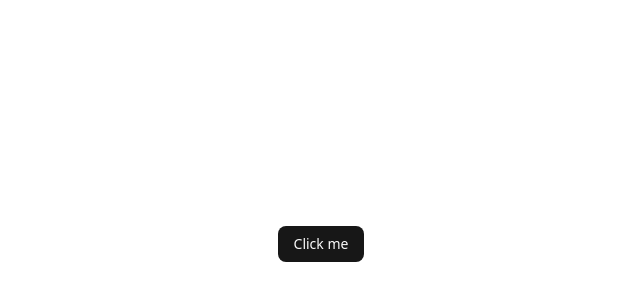
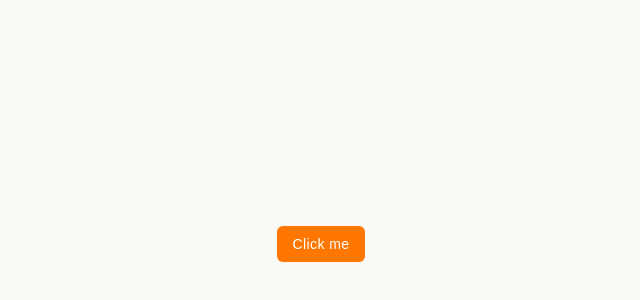
Before and after one commit to Jisap/vite-bitblog-2025, a React (Vite) app: page / in a window 1280 px wide. Shown: the part 156-456 px from the top of the page, without its empty margins (319-959 px from the left). Built offline with nearby package versions, Linux system fonts and the light colour scheme.

Commit message:
Enhance CSS with custom properties for theming and layout adjustments. Added dark mode support and improved typography styles. Refactored existing styles for better organization and maintainability.

```diff
--- a/src/index.css
+++ b/src/index.css
@@ -1,13 +1,115 @@
-@import "tailwindcss";
-@import "tw-animate-css";
+@import 'tailwindcss';
+@import 'tw-animate-css';
 
 @custom-variant dark (&:is(.dark *));
 
+:root {
+  --background: hsl(48 33.3333% 97.0588%);
+  --foreground: hsl(44 19.4805% 15.098%);
+  --card: hsl(48 33.3333% 97.0588%);
+  --card-foreground: hsl(60 1.9608% 10%);
+  --popover: hsl(0 0% 100%);
+  --popover-foreground: hsl(50.7692 19.403% 13.1373%);
+  --primary: hsl(28 100% 50%);
+  --primary-foreground: hsl(0 0% 100%);
+  --secondary: hsl(46.1538 22.807% 88.8235%);
+  --secondary-foreground: hsl(50.7692 8.4967% 30%);
+  --muted: hsl(44 29.4118% 90%);
+  --muted-foreground: hsl(45 2.1739% 36.0784%);
+  --accent: hsl(46.1538 22.807% 88.8235%);
+  --accent-foreground: hsl(50.7692 19.403% 13.1373%);
+  --destructive: hsl(60 1.9608% 10%);
+  --destructive-foreground: hsl(0 0% 100%);
+  --border: hsl(50 7.5% 84.3137%);
+  --input: hsl(50.7692 7.9755% 68.0392%);
+  --ring: hsl(28 100% 50%);
+  --chart-1: hsl(27.7457 76.8889% 44.1176%);
+  --chart-2: hsl(251.4545 84.6154% 74.5098%);
+  --chart-3: hsl(46.1538 28.2609% 81.9608%);
+  --chart-4: hsl(256.5517 49.1525% 88.4314%);
+  --chart-5: hsl(28.1879 81.4208% 35.8824%);
+  --sidebar: hsl(51.4286 25.9259% 94.7059%);
+  --sidebar-foreground: hsl(60 2.521% 23.3333%);
+  --sidebar-primary: hsl(15.1111 55.5556% 52.3529%);
+  --sidebar-primary-foreground: hsl(0 0% 98.4314%);
+  --sidebar-accent: hsl(46.1538 22.807% 88.8235%);
+  --sidebar-accent-foreground: hsl(0 0% 20.3922%);
+  --sidebar-border: hsl(0 0% 92.1569%);
+  --sidebar-ring: hsl(0 0% 70.9804%);
+  --font-sans: Poppins, ui-sans-serif, sans-serif, system-ui;
+  --font-serif: ui-serif, Georgia, Cambria, 'Times New Roman', Times, serif;
+  --font-mono: ui-monospace, SFMono-Regular, Menlo, Monaco, Consolas,
+    'Liberation Mono', 'Courier New', monospace;
+  --radius: 0.5rem;
+  --shadow-2xs: 0 1px 3px 0px hsl(0 0% 0% / 0.05);
+  --shadow-xs: 0 1px 3px 0px hsl(0 0% 0% / 0.05);
+  --shadow-sm: 0 1px 3px 0px hsl(0 0% 0% / 0.1),
+    0 1px 2px -1px hsl(0 0% 0% / 0.1);
+  --shadow: 0 1px 3px 0px hsl(0 0% 0% / 0.1), 0 1px 2px -1px hsl(0 0% 0% / 0.1);
+  --shadow-md: 0 1px 3px 0px hsl(0 0% 0% / 0.1),
+    0 2px 4px -1px hsl(0 0% 0% / 0.1);
+  --shadow-lg: 0 1px 3px 0px hsl(0 0% 0% / 0.1),
+    0 4px 6px -1px hsl(0 0% 0% / 0.1);
+  --shadow-xl: 0 1px 3px 0px hsl(0 0% 0% / 0.1),
+    0 8px 10px -1px hsl(0 0% 0% / 0.1);
+  --shadow-2xl: 0 1px 3px 0px hsl(0 0% 0% / 0.25);
+  --tracking-normal: 0.025em;
+  --spacing: 0.25rem;
+}
+
+.dark {
+  --background: hsl(60 2.7027% 14.5098%);
+  --foreground: hsl(51.4286 25.9259% 94.7059%);
+  --card: hsl(60 2.7027% 14.5098%);
+  --card-foreground: hsl(48 33.3333% 97.0588%);
+  --popover: hsl(60 2.1277% 18.4314%);
+  --popover-foreground: hsl(60 5.4545% 89.2157%);
+  --primary: hsl(24.5815 94.9791% 53.1373%);
+  --primary-foreground: hsl(0 0% 100%);
+  --secondary: hsl(48 33.3333% 97.0588%);
+  --secondary-foreground: hsl(60 2.1277% 18.4314%);
+  --muted: hsl(60 3.8462% 10.1961%);
+  --muted-foreground: hsl(52 12.8205% 77.0588%);
+  --accent: hsl(48 9.8039% 10%);
+  --accent-foreground: hsl(51.4286 25.9259% 94.7059%);
+  --destructive: hsl(0 84.2365% 60.1961%);
+  --destructive-foreground: hsl(0 0% 100%);
+  --border: hsl(60 5.0847% 23.1373%);
+  --input: hsl(52.5 5.1282% 30.5882%);
+  --ring: hsl(24.5815 94.9791% 53.1373%);
+  --chart-1: hsl(24.8619 73.8776% 48.0392%);
+  --chart-2: hsl(251.4545 84.6154% 74.5098%);
+  --chart-3: hsl(48 9.8039% 10%);
+  --chart-4: hsl(248.2759 25.2174% 22.549%);
+  --chart-5: hsl(25.0685 75.2577% 38.0392%);
+  --sidebar: hsl(30 3.3333% 11.7647%);
+  --sidebar-foreground: hsl(46.1538 9.7744% 73.9216%);
+  --sidebar-primary: hsl(0 0% 20.3922%);
+  --sidebar-primary-foreground: hsl(0 0% 98.4314%);
+  --sidebar-accent: hsl(60 1.9608% 10%);
+  --sidebar-accent-foreground: hsl(46.1538 9.7744% 73.9216%);
+  --sidebar-border: hsl(0 0% 92.1569%);
+  --sidebar-ring: hsl(0 0% 70.9804%);
+  --font-sans: Poppins, ui-sans-serif, sans-serif, system-ui;
+  --font-serif: ui-serif, Georgia, Cambria, 'Times New Roman', Times, serif;
+  --font-mono: ui-monospace, SFMono-Regular, Menlo, Monaco, Consolas,
+    'Liberation Mono', 'Courier New', monospace;
+  --radius: 0.5rem;
+  --shadow-2xs: 0 1px 3px 0px hsl(0 0% 0% / 0.05);
+  --shadow-xs: 0 1px 3px 0px hsl(0 0% 0% / 0.05);
+  --shadow-sm: 0 1px 3px 0px hsl(0 0% 0% / 0.1),
+    0 1px 2px -1px hsl(0 0% 0% / 0.1);
+  --shadow: 0 1px 3px 0px hsl(0 0% 0% / 0.1), 0 1px 2px -1px hsl(0 0% 0% / 0.1);
+  --shadow-md: 0 1px 3px 0px hsl(0 0% 0% / 0.1),
+    0 2px 4px -1px hsl(0 0% 0% / 0.1);
+  --shadow-lg: 0 1px 3px 0px hsl(0 0% 0% / 0.1),
+    0 4px 6px -1px hsl(0 0% 0% / 0.1);
+  --shadow-xl: 0 1px 3px 0px hsl(0 0% 0% / 0.1),
+    0 8px 10px -1px hsl(0 0% 0% / 0.1);
+  --shadow-2xl: 0 1px 3px 0px hsl(0 0% 0% / 0.25);
+}
+
 @theme inline {
-  --radius-sm: calc(var(--radius) - 4px);
-  --radius-md: calc(var(--radius) - 2px);
-  --radius-lg: var(--radius);
-  --radius-xl: calc(var(--radius) + 4px);
   --color-background: var(--background);
   --color-foreground: var(--foreground);
   --color-card: var(--card);
@@ -23,6 +125,7 @@
   --color-accent: var(--accent);
   --color-accent-foreground: var(--accent-foreground);
   --color-destructive: var(--destructive);
+  --color-destructive-foreground: var(--destructive-foreground);
   --color-border: var(--border);
   --color-input: var(--input);
   --color-ring: var(--ring);
@@ -39,75 +142,35 @@
   --color-sidebar-accent-foreground: var(--sidebar-accent-foreground);
   --color-sidebar-border: var(--sidebar-border);
   --color-sidebar-ring: var(--sidebar-ring);
+
+  --font-sans: var(--font-sans);
+  --font-mono: var(--font-mono);
+  --font-serif: var(--font-serif);
+
+  --radius-sm: calc(var(--radius) - 4px);
+  --radius-md: calc(var(--radius) - 2px);
+  --radius-lg: var(--radius);
+  --radius-xl: calc(var(--radius) + 4px);
+
+  --shadow-2xs: var(--shadow-2xs);
+  --shadow-xs: var(--shadow-xs);
+  --shadow-sm: var(--shadow-sm);
+  --shadow: var(--shadow);
+  --shadow-md: var(--shadow-md);
+  --shadow-lg: var(--shadow-lg);
+  --shadow-xl: var(--shadow-xl);
+  --shadow-2xl: var(--shadow-2xl);
+
+  --tracking-tighter: calc(var(--tracking-normal) - 0.05em);
+  --tracking-tight: calc(var(--tracking-normal) - 0.025em);
+  --tracking-normal: var(--tracking-normal);
+  --tracking-wide: calc(var(--tracking-normal) + 0.025em);
+  --tracking-wider: calc(var(--tracking-normal) + 0.05em);
+  --tracking-widest: calc(var(--tracking-normal) + 0.1em);
 }
 
-:root {
-  --radius: 0.625rem;
-  --background: oklch(1 0 0);
-  --foreground: oklch(0.145 0 0);
-  --card: oklch(1 0 0);
-  --card-foreground: oklch(0.145 0 0);
-  --popover: oklch(1 0 0);
-  --popover-foreground: oklch(0.145 0 0);
-  --primary: oklch(0.205 0 0);
-  --primary-foreground: oklch(0.985 0 0);
-  --secondary: oklch(0.97 0 0);
-  --secondary-foreground: oklch(0.205 0 0);
-  --muted: oklch(0.97 0 0);
-  --muted-foreground: oklch(0.556 0 0);
-  --accent: oklch(0.97 0 0);
-  --accent-foreground: oklch(0.205 0 0);
-  --destructive: oklch(0.577 0.245 27.325);
-  --border: oklch(0.922 0 0);
-  --input: oklch(0.922 0 0);
-  --ring: oklch(0.708 0 0);
-  --chart-1: oklch(0.646 0.222 41.116);
-  --chart-2: oklch(0.6 0.118 184.704);
-  --chart-3: oklch(0.398 0.07 227.392);
-  --chart-4: oklch(0.828 0.189 84.429);
-  --chart-5: oklch(0.769 0.188 70.08);
-  --sidebar: oklch(0.985 0 0);
-  --sidebar-foreground: oklch(0.145 0 0);
-  --sidebar-primary: oklch(0.205 0 0);
-  --sidebar-primary-foreground: oklch(0.985 0 0);
-  --sidebar-accent: oklch(0.97 0 0);
-  --sidebar-accent-foreground: oklch(0.205 0 0);
-  --sidebar-border: oklch(0.922 0 0);
-  --sidebar-ring: oklch(0.708 0 0);
-}
-
-.dark {
-  --background: oklch(0.145 0 0);
-  --foreground: oklch(0.985 0 0);
-  --card: oklch(0.205 0 0);
-  --card-foreground: oklch(0.985 0 0);
-  --popover: oklch(0.205 0 0);
-  --popover-foreground: oklch(0.985 0 0);
-  --primary: oklch(0.922 0 0);
-  --primary-foreground: oklch(0.205 0 0);
-  --secondary: oklch(0.269 0 0);
-  --secondary-foreground: oklch(0.985 0 0);
-  --muted: oklch(0.269 0 0);
-  --muted-foreground: oklch(0.708 0 0);
-  --accent: oklch(0.269 0 0);
-  --accent-foreground: oklch(0.985 0 0);
-  --destructive: oklch(0.704 0.191 22.216);
-  --border: oklch(1 0 0 / 10%);
-  --input: oklch(1 0 0 / 15%);
-  --ring: oklch(0.556 0 0);
-  --chart-1: oklch(0.488 0.243 264.376);
-  --chart-2: oklch(0.696 0.17 162.48);
-  --chart-3: oklch(0.769 0.188 70.08);
-  --chart-4: oklch(0.627 0.265 303.9);
-  --chart-5: oklch(0.645 0.246 16.439);
-  --sidebar: oklch(0.205 0 0);
-  --sidebar-foreground: oklch(0.985 0 0);
-  --sidebar-primary: oklch(0.488 0.243 264.376);
-  --sidebar-primary-foreground: oklch(0.985 0 0);
-  --sidebar-accent: oklch(0.269 0 0);
-  --sidebar-accent-foreground: oklch(0.985 0 0);
-  --sidebar-border: oklch(1 0 0 / 10%);
-  --sidebar-ring: oklch(0.556 0 0);
+body {
+  letter-spacing: var(--tracking-normal);
 }
 
 @layer base {
@@ -117,5 +180,76 @@
 
   body {
     @apply bg-background text-foreground;
+    letter-spacing: var(--tracking-normal);
+  }
+
+  .tiptap {
+    @apply grow outline-none;
+
+    h1,
+    h2,
+    h3 {
+      @apply font-semibold tracking-tight [&:not(:first-child)]:mt-6;
+    }
+
+    h1 {
+      @apply pb-2 text-3xl first:mt-0;
+    }
+
+    h2 {
+      @apply text-2xl;
+    }
+
+    h3 {
+      @apply text-xl;
+    }
+
+    p {
+      @apply leading-7 [&:not(:first-child)]:mt-6;
+    }
+
+    blockquote {
+      @apply mt-6 border-l-2 pl-6;
+    }
+
+    hr {
+      @apply my-6;
+    }
+
+    ul {
+      @apply my-6 ml-6 list-disc [&>li]:mt-2;
+    }
+
+    ol {
+      @apply my-6 ml-6 list-decimal [&>li]:mt-2;
+    }
+
+    code {
+      @apply bg-muted relative rounded px-[0.3rem] py-[0.2rem] font-mono;
+    }
+
+    .is-editor-empty:first-child {
+      @apply before:text-muted-foreground before:content-[attr(data-placeholder)] before:float-left before:h-0 before:pointer-events-none;
+    }
   }
 }
+
+@layer utilities {
+  .container {
+    @apply mx-auto px-4 lg:px-6;
+  }
+
+  .section {
+    @apply py-6 md:py-10;
+  }
+
+  .section-title {
+    @apply text-xl font-semibold mb-4 md:text-2xl md:mb-6;
+  }
+}
+
+@layer components {
+  .nav-link.active {
+    @apply bg-accent;
+  }
+}
```
